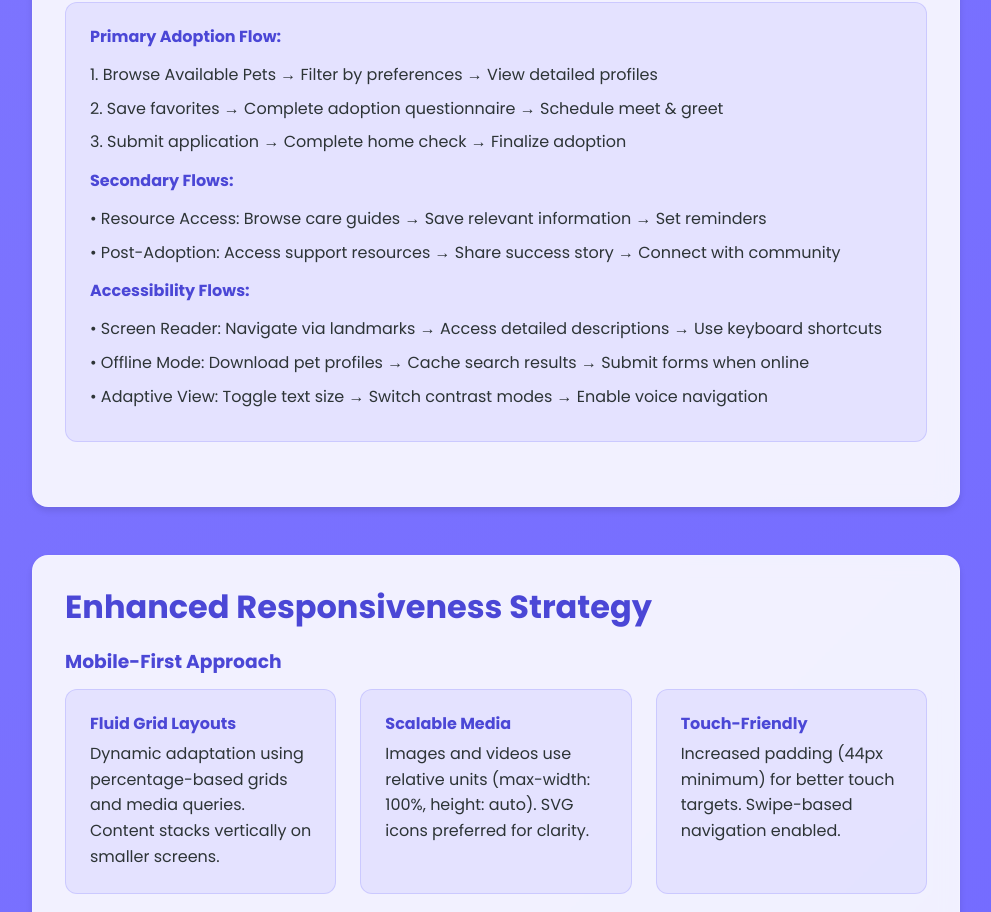
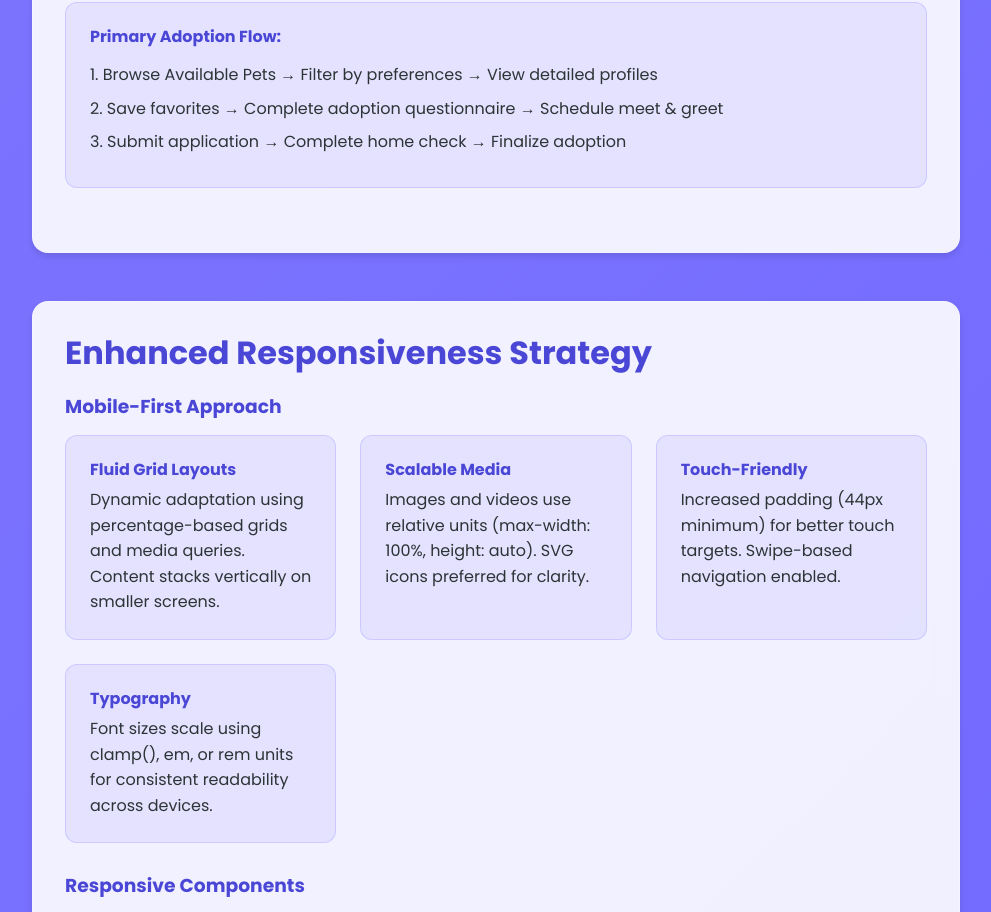
Before and after one commit to Wits-Digital-Arts-Interactive-Media/DIGA4015_2549471_Makhado_khashane_INTERACTIVE-MEDIA-EXAM, a React (Create React App) app in the folder pet-adoption-app/: page /design in a window 1280 px wide. Shown: the part 9575-10487 px from the top of the page, without its empty margins (144-1135 px from the left). Built offline with nearby package versions, Linux system fonts and the light colour scheme; no server answers.

Commit message:
Update Design.js

```diff
--- a/pet-adoption-app/src/pages/Design.js
+++ b/pet-adoption-app/src/pages/Design.js
@@ -779,19 +779,6 @@ const Design = () => {
               <li style={{ marginBottom: '0.5rem' }}>2. Save favorites → Complete adoption questionnaire → Schedule meet & greet</li>
               <li style={{ marginBottom: '0.5rem' }}>3. Submit application → Complete home check → Finalize adoption</li>
             </ul>
-
-            <h4 style={{ color: '#4b47d6', margin: '1rem 0' }}>Secondary Flows:</h4>
-            <ul style={{ listStyle: 'none', padding: 0, color: '#2d3436' }}>
-              <li style={{ marginBottom: '0.5rem' }}>• Resource Access: Browse care guides → Save relevant information → Set reminders</li>
-              <li style={{ marginBottom: '0.5rem' }}>• Post-Adoption: Access support resources → Share success story → Connect with community</li>
-            </ul>
-
-            <h4 style={{ color: '#4b47d6', margin: '1rem 0' }}>Accessibility Flows:</h4>
-            <ul style={{ listStyle: 'none', padding: 0, color: '#2d3436' }}>
-              <li style={{ marginBottom: '0.5rem' }}>• Screen Reader: Navigate via landmarks → Access detailed descriptions → Use keyboard shortcuts</li>
-              <li style={{ marginBottom: '0.5rem' }}>• Offline Mode: Download pet profiles → Cache search results → Submit forms when online</li>
-              <li style={{ marginBottom: '0.5rem' }}>• Adaptive View: Toggle text size → Switch contrast modes → Enable voice navigation</li>
-            </ul>
           </div>
         </div>
       </div>
```
